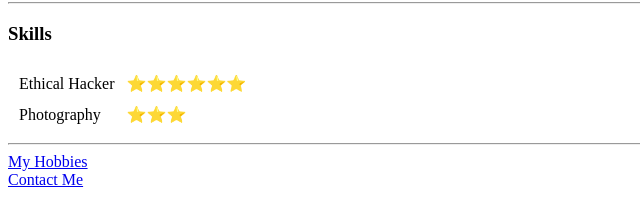
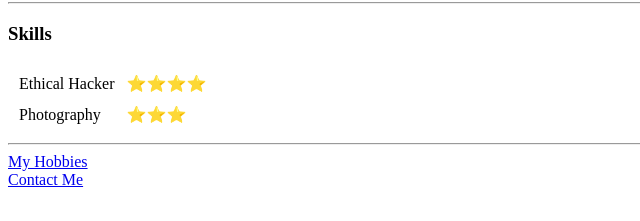
Before and after one commit to preetamreddy05/cv, a plain HTML site: page index.html in a window 1280 px wide. Shown: the part 576-797 px from the top of the page, 0-640 px from the left. Drawn offline with Linux system fonts and the light colour scheme.

Commit message:
Update index.html

```diff
--- a/index.html
+++ b/index.html
@@ -50,7 +50,7 @@
 
       <tr>
         <td>Ethical Hacker</td>
-        <td>⭐️⭐️⭐️⭐️⭐️⭐️</td>
+        <td>⭐️⭐️⭐️⭐️</td>
       </tr>
       <tr>
         <td>Photography</td>
```
